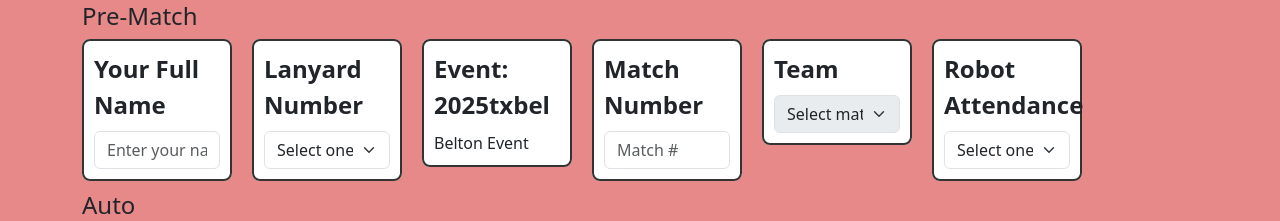
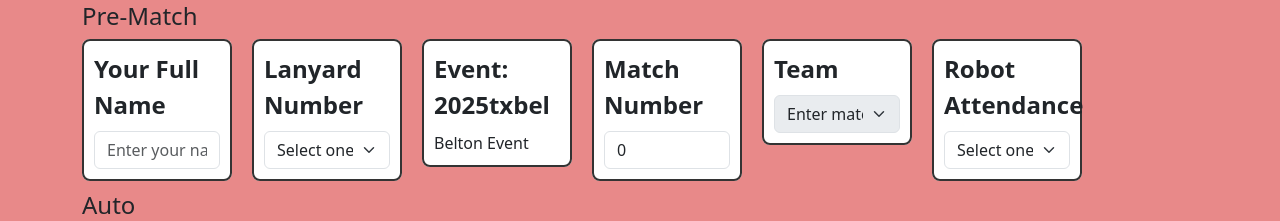
Before and after one commit to Frc5572/Scouting-Website, a plain HTML site: page index.html in a window 1280 px wide. Shown: the part 126-347 px from the top of the page. Drawn offline with nearby package versions, Linux system fonts and the light colour scheme.

Commit message:
Update index.html

```diff
--- a/index.html
+++ b/index.html
@@ -552,7 +552,7 @@
       matchNumberField.value = window.scoutingPersistentData.lastMatchNumber + 1;
     } else if (!matchNumberField.value) {
       // If no previous match and field is empty, start with 1
-      matchNumberField.value = ;
+      matchNumberField.value = 0;
     }
 
     // Load teams for current match
```
